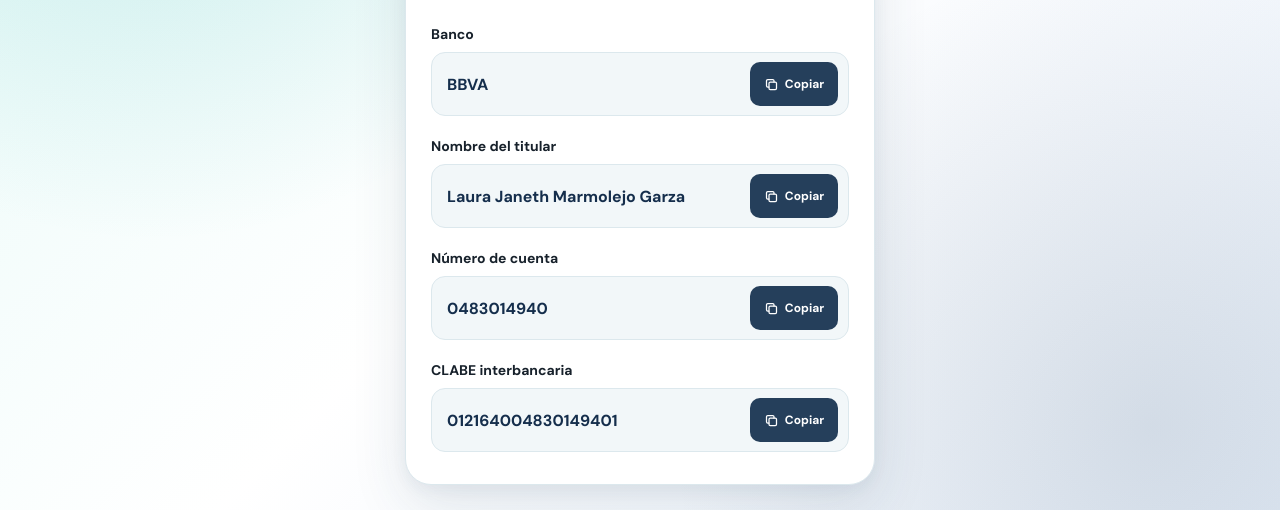
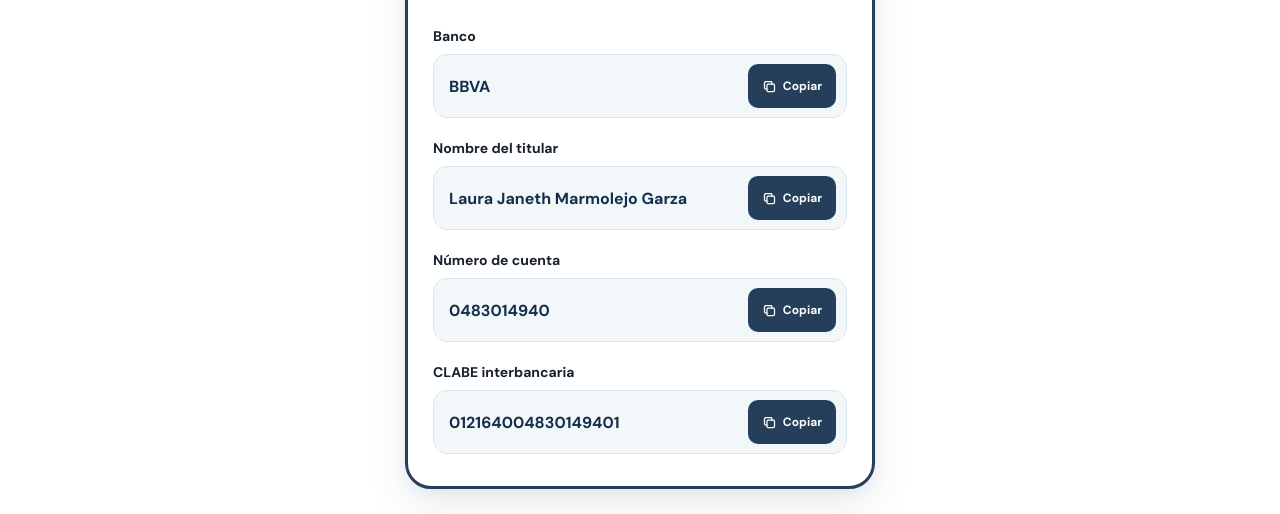
Before and after one commit to SebastianPineiro10/hola-brackets, a plain HTML site: page index.html in a window 1280 px wide. Shown: the part 331-845 px from the top of the page. Drawn offline with Linux system fonts and the light colour scheme.

Commit message:
Nuevos cambios

```diff
--- a/index.html
+++ b/index.html
@@ -50,7 +50,7 @@
     }
 
     /* =====================================
-       FONDO PRINCIPAL
+    FONDO PRINCIPAL BLANCO
     ===================================== */
 
     body {
@@ -65,24 +65,9 @@
 
     font-family: "DM Sans", sans-serif;
 
-      background:
-        radial-gradient(
-          circle at 12% 12%,
-          rgba(12, 169, 165, 0.20),
-          transparent 35%
-        ),
-        radial-gradient(
-          circle at 90% 90%,
-          rgba(37, 63, 91, 0.13),
-          transparent 35%
-        ),
-        linear-gradient(
-          135deg,
-          #e8faf8 0%,
-          #ffffff 50%,
-          #e8f0fa 100%
-        );
+    background: #ffffff;
     }
+
 
     /* =====================================
        CONTENEDOR
@@ -133,24 +118,28 @@
       box-shadow: none;
     }
 
+
     /* =====================================
-       TARJETA PRINCIPAL
+    TARJETA CON BORDE AZUL MARINO
     ===================================== */
 
     .tarjeta {
     width: 100%;
 
-      background: var(--blanco);
+    background: #ffffff;
 
     padding: 28px 25px 32px;
 
-      border: 1px solid var(--borde);
+    /* Azul fuerte del logotipo */
+    border: 3px solid #253f5b;
+
     border-radius: 26px;
 
     box-shadow:
-        0 20px 55px rgba(37, 63, 91, 0.12),
-        0 5px 15px rgba(37, 63, 91, 0.05);
+        0 15px 40px rgba(37, 63, 91, 0.10),
+        0 4px 12px rgba(37, 63, 91, 0.05);
     }
+
 
     /* =====================================
        TÍTULO
```
Lines whose indentation alone changed are shown as unchanged.
